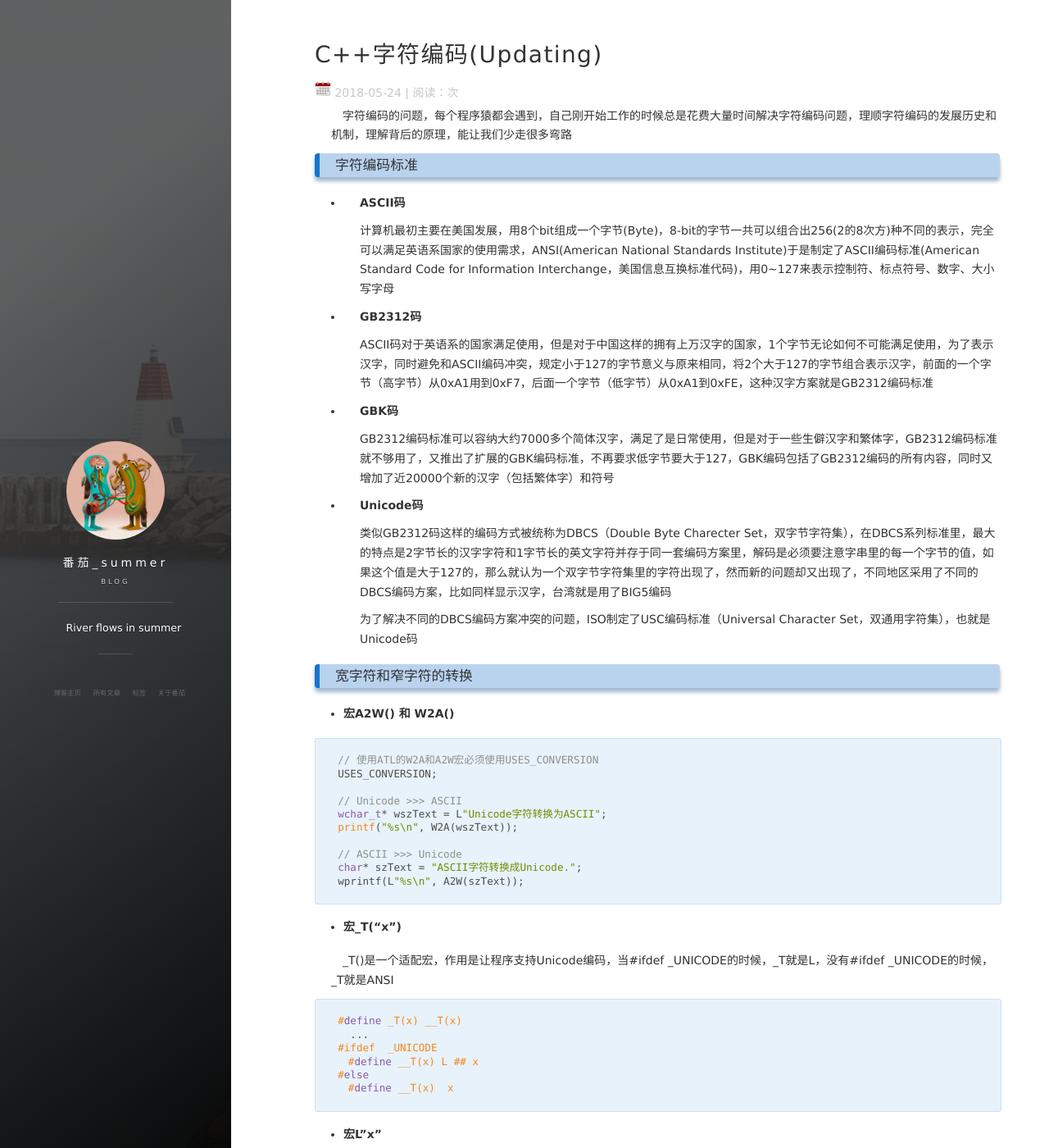
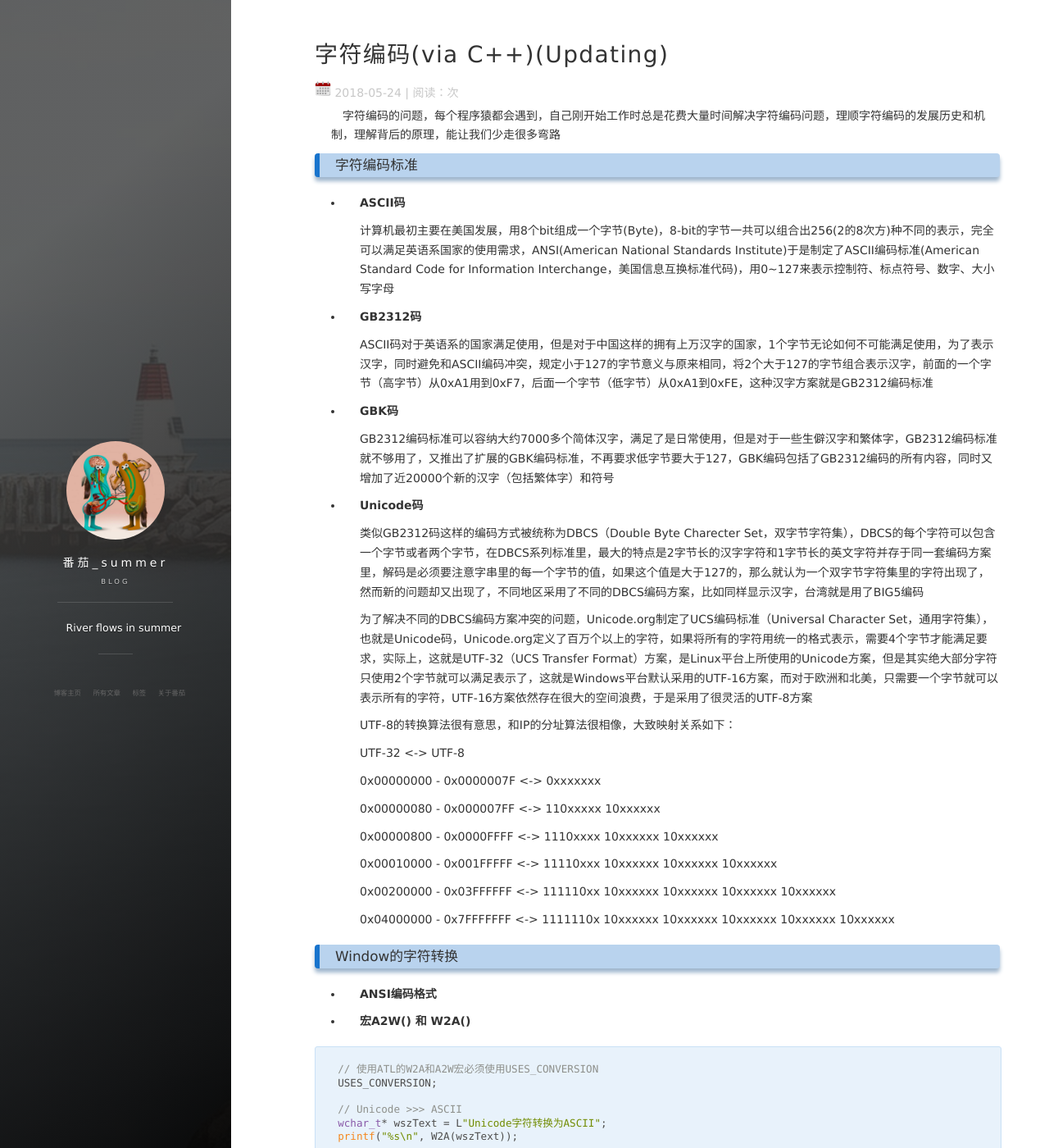
Before and after one commit to summerffly/summerffly.github.io, a Jekyll site: the page built from _posts/2018-05-24-C++字符编码(Updating).md, in a window 1280 px wide and 1400 px high. Shown: the whole window at 82% size. Built offline with Jekyll 4.4.1, drawn with Linux system fonts in a browser that asks for light colours; nearby versions of some CDN libraries; comment, search, counter and statistics services are not loaded; some of the changed text lies outside the part shown.

Commit message:
UPD <字符编码(via C++)>
- 更新 <字符编码(via C++)>

````diff
--- a/_posts/2018-05-24-C++字符编码(Updating).md
+++ b/_posts/2018-05-24-C++字符编码(Updating).md
@@ -1,11 +1,11 @@
 ---
 layout: post
-title: C++字符编码(Updating)
+title: 字符编码(via C++)(Updating)
 date: 2018-05-24
-tags: C++
+tags: 程序猿的自我修养 C++
 ---
 
-　字符编码的问题，每个程序猿都会遇到，自己刚开始工作的时候总是花费大量时间解决字符编码问题，理顺字符编码的发展历史和机制，理解背后的原理，能让我们少走很多弯路
+　字符编码的问题，每个程序猿都会遇到，自己刚开始工作时总是花费大量时间解决字符编码问题，理顺字符编码的发展历史和机制，理解背后的原理，能让我们少走很多弯路
 
 ### 字符编码标准
 
@@ -23,11 +23,29 @@ tags: C++
 
 - **Unicode码**
 
-	类似GB2312码这样的编码方式被统称为DBCS（Double Byte Charecter Set，双字节字符集），在DBCS系列标准里，最大的特点是2字节长的汉字字符和1字节长的英文字符并存于同一套编码方案里，解码是必须要注意字串里的每一个字节的值，如果这个值是大于127的，那么就认为一个双字节字符集里的字符出现了，然而新的问题却又出现了，不同地区采用了不同的DBCS编码方案，比如同样显示汉字，台湾就是用了BIG5编码
+	类似GB2312码这样的编码方式被统称为DBCS（Double Byte Charecter Set，双字节字符集），DBCS的每个字符可以包含一个字节或者两个字节，在DBCS系列标准里，最大的特点是2字节长的汉字字符和1字节长的英文字符并存于同一套编码方案里，解码是必须要注意字串里的每一个字节的值，如果这个值是大于127的，那么就认为一个双字节字符集里的字符出现了，然而新的问题却又出现了，不同地区采用了不同的DBCS编码方案，比如同样显示汉字，台湾就是用了BIG5编码
 
-	为了解决不同的DBCS编码方案冲突的问题，ISO制定了USC编码标准（Universal Character Set，双通用字符集），也就是Unicode码
+	为了解决不同的DBCS编码方案冲突的问题，Unicode.org制定了UCS编码标准（Universal Character Set，通用字符集），也就是Unicode码，Unicode.org定义了百万个以上的字符，如果将所有的字符用统一的格式表示，需要4个字节才能满足要求，实际上，这就是UTF-32（UCS Transfer Format）方案，是Linux平台上所使用的Unicode方案，但是其实绝大部分字符只使用2个字节就可以满足表示了，这就是Windows平台默认采用的UTF-16方案，而对于欧洲和北美，只需要一个字节就可以表示所有的字符，UTF-16方案依然存在很大的空间浪费，于是采用了很灵活的UTF-8方案
 
-### 宽字符和窄字符的转换
+	UTF-8的转换算法很有意思，和IP的分址算法很相像，大致映射关系如下：
+
+	UTF-32 <-> UTF-8
+
+	0x00000000 - 0x0000007F <-> 0xxxxxxx
+
+	0x00000080 - 0x000007FF <-> 110xxxxx 10xxxxxx
+
+	0x00000800 - 0x0000FFFF <-> 1110xxxx 10xxxxxx 10xxxxxx
+
+	0x00010000 - 0x001FFFFF <-> 11110xxx 10xxxxxx 10xxxxxx 10xxxxxx
+
+	0x00200000 - 0x03FFFFFF <-> 111110xx 10xxxxxx 10xxxxxx 10xxxxxx 10xxxxxx
+
+	0x04000000 - 0x7FFFFFFF <-> 1111110x 10xxxxxx 10xxxxxx 10xxxxxx 10xxxxxx 10xxxxxx
+
+### Window的字符转换
+
+- **ANSI编码格式**
 
 - **宏A2W() 和 W2A()**
 
@@ -84,3 +102,15 @@ wchar_t *ptrwch_Target = new wchar_t[nBufferSize];
 WideCharToMultiByte(CP_ACP, 0, str_Src.c_str(), -1, ptrwch_Target, nBufferSize);
 wstring wstr_Dest(ptrwch_Target);
 ```
+
+### Linux的字符转换
+
+Updateing...
+
+### 参考链接
+
+[Unicode 和 UTF-8 有何区别？](https://www.zhihu.com/question/23374078)
+
+[ANSI是什么编码？](http://www.cnblogs.com/malecrab/p/5300486.html)
+
+[MultiByteToWideChar的与WideCharToMultiByte的参数详解](http://www.cnblogs.com/wanghao111/archive/2009/05/25/1489021.html)
````
Also changed, not shown: 1 other file.
